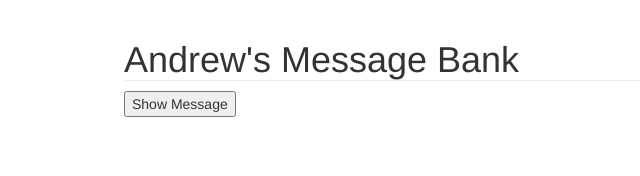
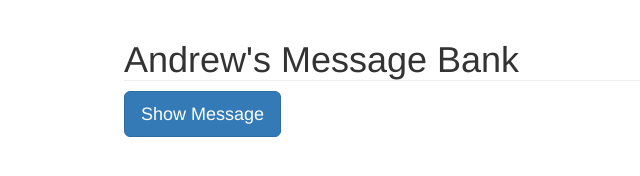
Before and after one commit to snozza/cyf-api, a website: page index.html in a window 1280 px wide. Shown: the whole page, without its empty margins (191-831 px from the left). Drawn offline with nearby package versions, Linux system fonts and the light colour scheme.

Commit message:
add basic styling

```diff
--- a/index.html
+++ b/index.html
@@ -11,7 +11,7 @@
     <section class="container">
       <section class="intro">
         <h1 class="highlight">Andrew's Message Bank</h1>
-        <button class="say-button">Show Message</button>
+        <button class="btn btn-lg btn-primary say-button">Show Message</button>
         <h3 class="text-box"></h3>
       </section>
     </section>
```
